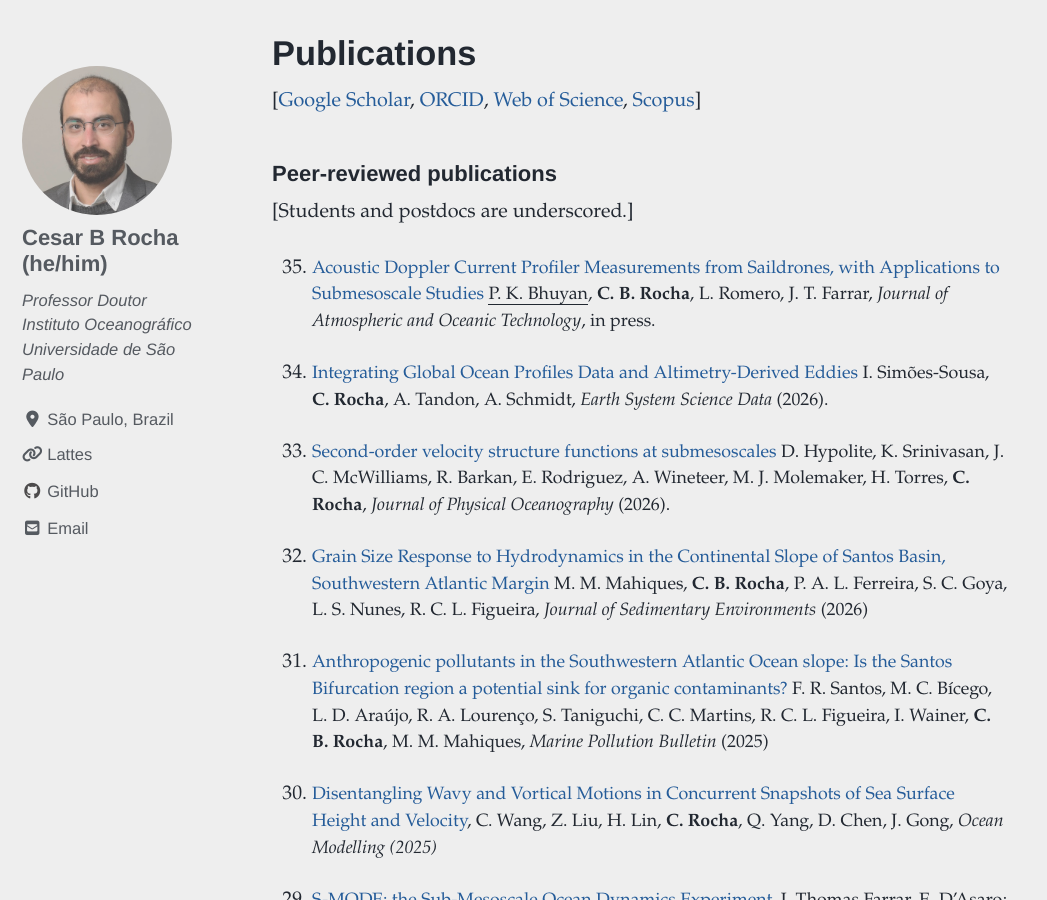
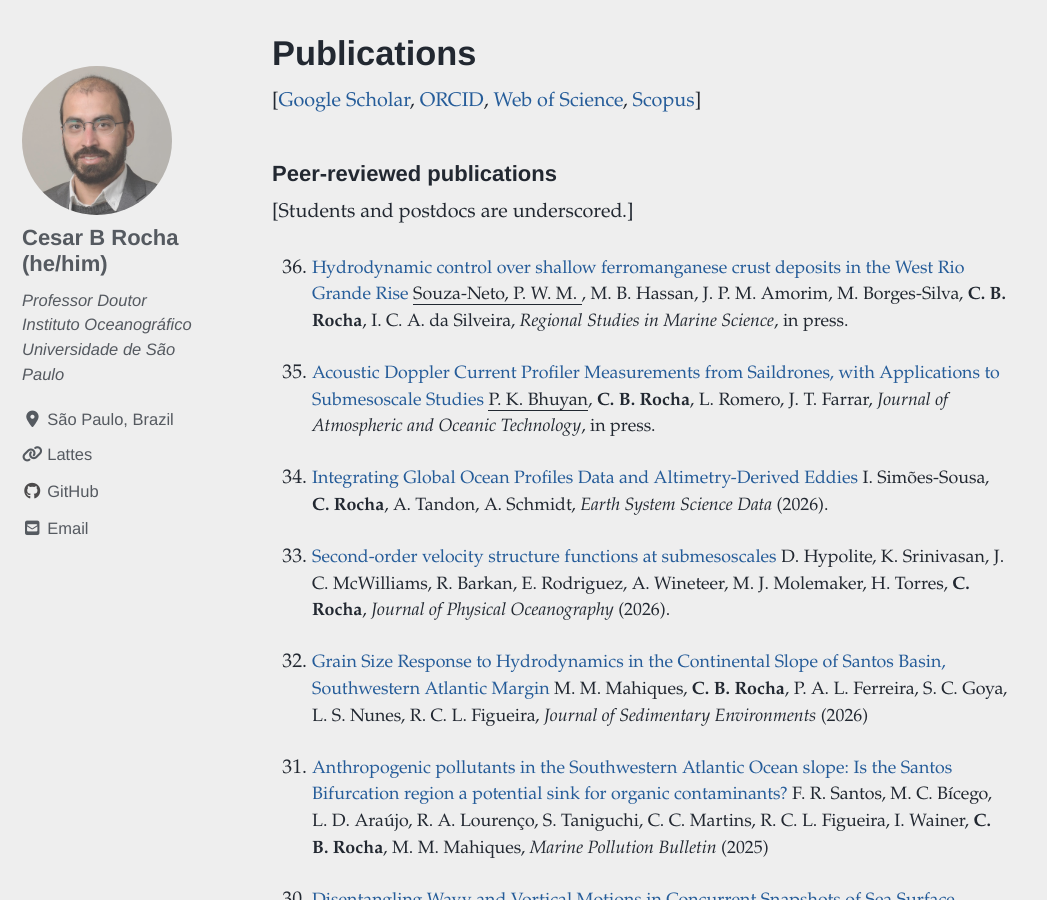
Before and after one commit to cesar-rocha/cesar-rocha.github.io, a Jekyll site: the page built from _pages/publications.md, in a window 1280 px wide and 900 px high, scrolled down 1089 px. Shown: the whole window, without its empty margins (0-1047 px from the left). Built offline with Jekyll 4.4.1, drawn with Linux system fonts in a browser that asks for light colours; cached includes are drawn as plain includes; nearby versions of some CDN libraries.

Commit message:
update publication list

```diff
--- a/_pages/publications.md
+++ b/_pages/publications.md
@@ -27,6 +27,9 @@ header:
 ### Peer-reviewed publications
 
 [Students and postdocs are underscored.]
+
+0. [Hydrodynamic control over shallow ferromanganese crust deposits in the West Rio Grande Rise][36]
+   <u>Souza-Neto, P. W. M. </u>, M. B. Hassan, J. P. M. Amorim, M. Borges-Silva, **C. B. Rocha**, I. C. A. da Silveira, *Regional Studies in Marine Science*, in press.
 
 0. [Acoustic Doppler Current Profiler Measurements from Saildrones, with Applications to Submesoscale Studies][35]
    <u>P. K. Bhuyan</u>, **C. B. Rocha**, L. Romero, J. T. Farrar, *Journal of Atmospheric and Oceanic Technology*, in press.
```
Also changed, not shown: other parts of _pages/publications.md (+1 -0 lines).
